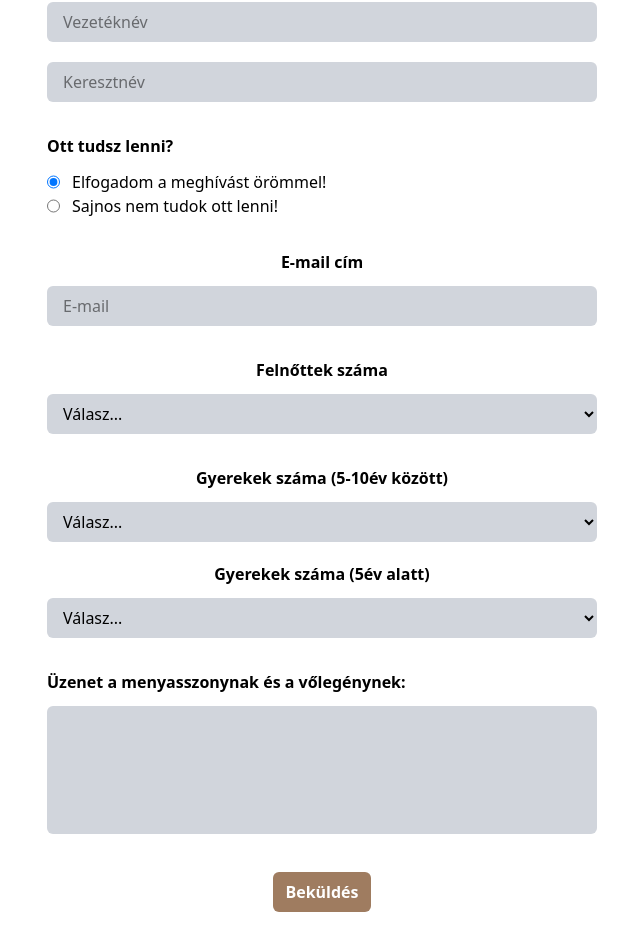
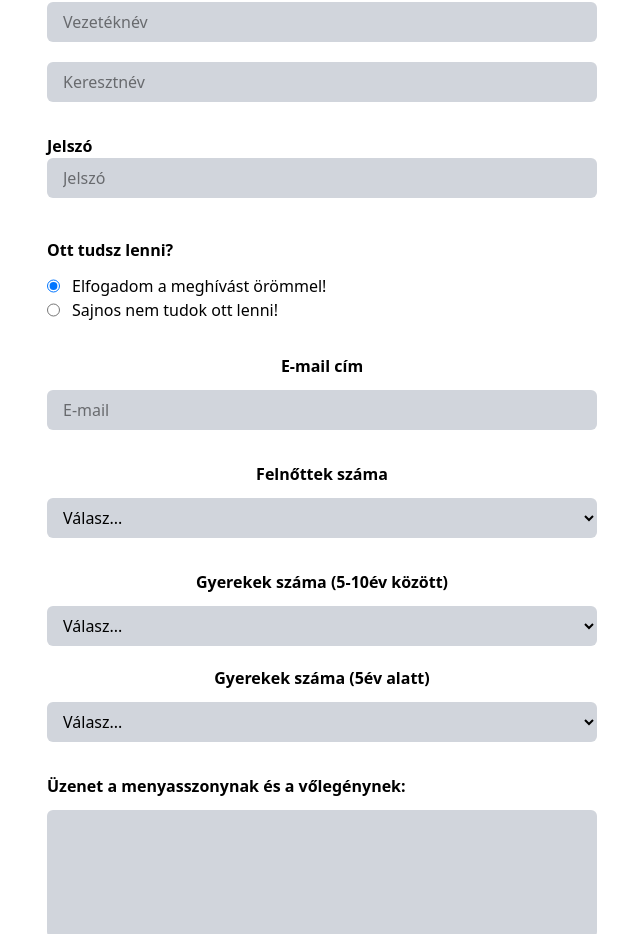
Before and after one commit to GazdagB/wedding-rsvp, a React (Vite) app in the folder frontend/: page / in a window 1280 px wide. Shown: the part 4972-5906 px from the top of the page, without its empty margins (318-958 px from the left). Built offline with nearby package versions, Linux system fonts and the light colour scheme; a web font is replaced by a local one.

Commit message:
✨ Password submit

```diff
--- a/frontend/src/components/Accept.jsx
+++ b/frontend/src/components/Accept.jsx
@@ -16,6 +16,7 @@ const Accept = () => {
     children5to10Names: [],
     childrenUnder5Names: [],
     message: "",
+    password: ""
   });
 
   const handleCountChange = (e, type) => {
@@ -64,7 +65,11 @@ const Accept = () => {
         adults: 0,
         children5to10: 0,
         childrenUnder5: 0,
+        adultsNames: [],
+        children5to10Names: [],
+        childrenUnder5Names: [],
         message: "",
+        password: ""
       });
     } catch (error) {
       if (error.response && error.response.data.message) {
@@ -117,6 +122,7 @@ const Accept = () => {
               required
               type="text"
               placeholder="Vezetéknév"
+              autoComplete="given-name"
             />
             {/* Last Name */}
             <input
@@ -128,8 +134,15 @@ const Accept = () => {
               required
               type="text"
               placeholder="Keresztnév"
+              autoComplete="family-name"
             />
           </div>
+        </div>
+
+        {/* Password field */}
+        <div>
+          <label htmlFor="password" className="font-bold" >Jelszó</label>
+          <input className="bg-gray-300 py-2 mb-10 px-4 rounded-md w-[80%] md:w-full" value={formData.password} onChange={(e)=>{setFormData({...formData, password: e.target.value})}} required type="password" name="password" id="pass" placeholder="Jelszó" />
         </div>
 
         {/* Accept field */}
```
